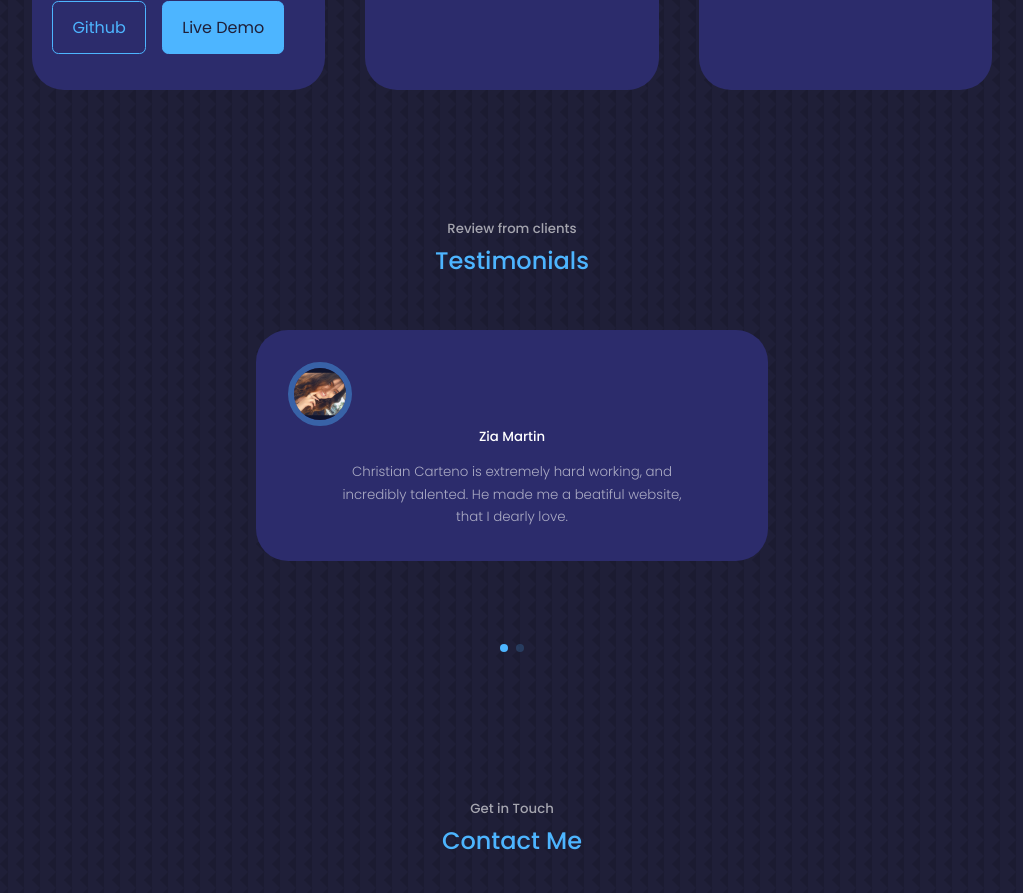
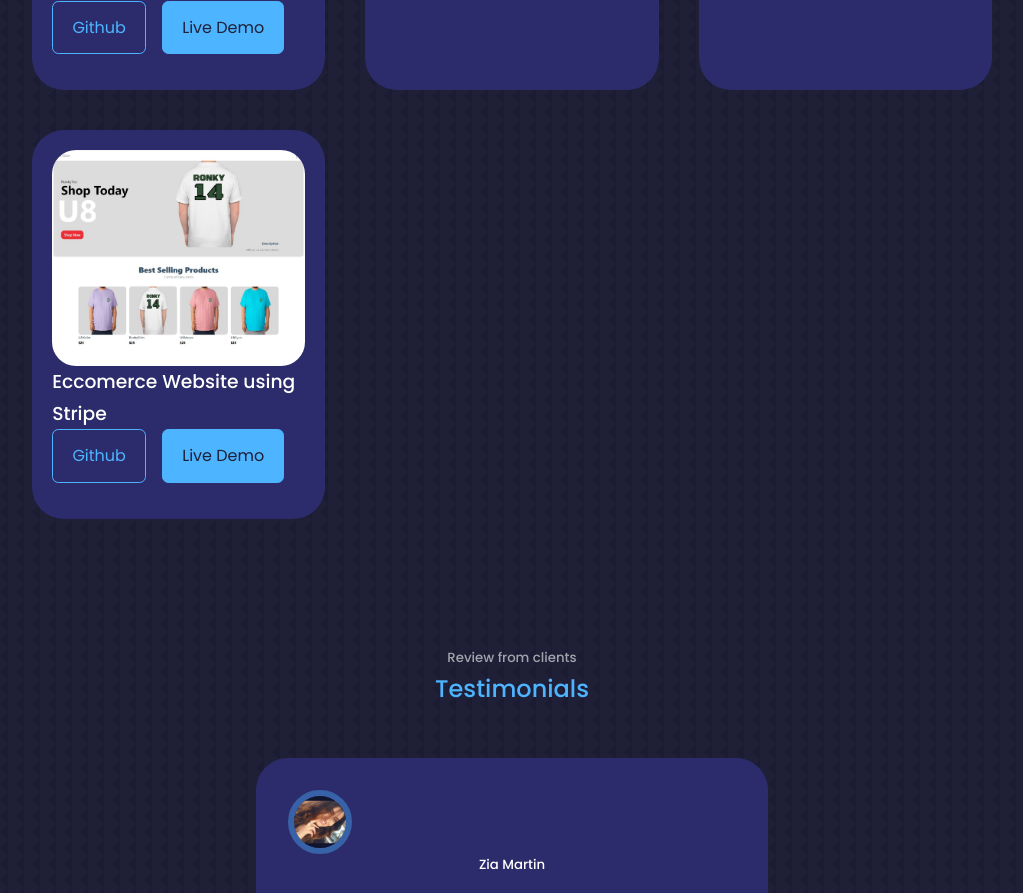
Before and after one commit to ChrisCarteno/personalWebsite, a React (Create React App) app: page / in a window 1280 px wide. Shown: the part 3480-4373 px from the top of the page, without its empty margins (128-1151 px from the left). Built offline with nearby package versions, Linux system fonts and the light colour scheme.

Commit message:
added my ecommerce website to my portfolio

```diff
--- a/public/index.html
+++ b/public/index.html
@@ -3,6 +3,7 @@
 <head>
     <meta charset="UTF-8">
     <meta http-equiv="X-UA-Compatible" content="IE=edge">
+    <link rel="shortcut icon" type="image/jpg" href="../src/assets/favicon.ico"/>
     <meta name="viewport" content="width=device-width, initial-scale=1.0">
     <title>Christian Carteno Personal Website</title>
 </head>
--- a/src/components/portfolio/Portfolio.jsx
+++ b/src/components/portfolio/Portfolio.jsx
@@ -3,7 +3,7 @@ import './portfolio.css'
 import IMG1 from '../../assets/portfolio1.jpg'
 import IMG2 from '../../assets/portfolio2.jpg'
 import IMG3 from '../../assets/portfolio3.jpg'
-// import IMG4 from '../../assets/portfolio4.jpg'
+import IMG4 from '../../assets/portfolio4.jpg'
 // import IMG5 from '../../assets/portfolio5.png'
 // import IMG6 from '../../assets/portfolio6.jpg'
 
@@ -31,13 +31,13 @@ const data = [
     github: 'https://github.com/ChrisCarteno/deployPractice',
     demo: 'https://www.u8gamers.com/'
   },
-  // {
-  //   id:4,
-  //   image: IMG4,
-  //   title: 'Maintaining tasks and tracking progress',
-  //   github: 'https://github.com',
-  //   demo: 'https://github.com'
-  // },
+  {
+    id:4,
+    image: IMG4,
+    title: 'Eccomerce Website using Stripe',
+    github: 'https://github.com/ChrisCarteno/ecommerce',
+    demo: 'https://ecommerce-niocdnl9n-chriscarteno.vercel.app/'
+  },
   // {
   //   id:5,
   //   image: IMG5,
```
Also changed, not shown: src/assets/portfolio4.jpg (added), 1 other file (tests, documents, lock files or other folders).
